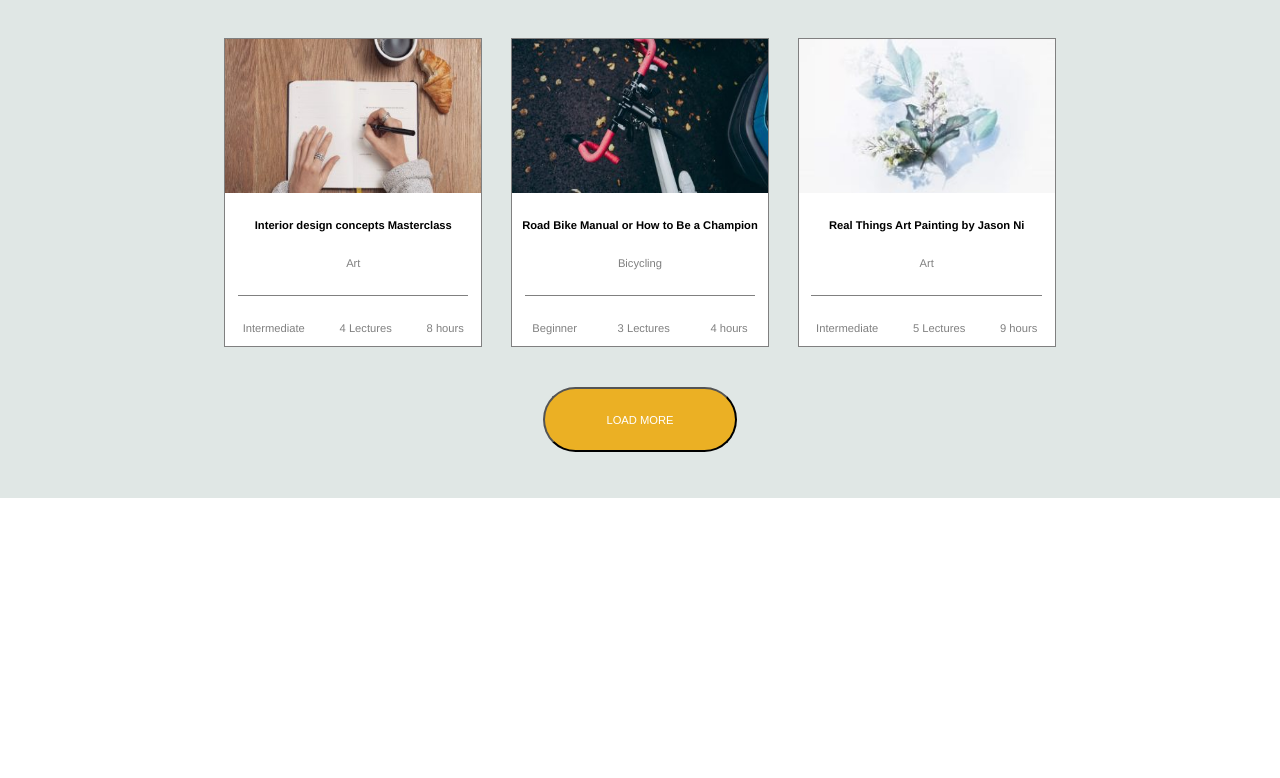
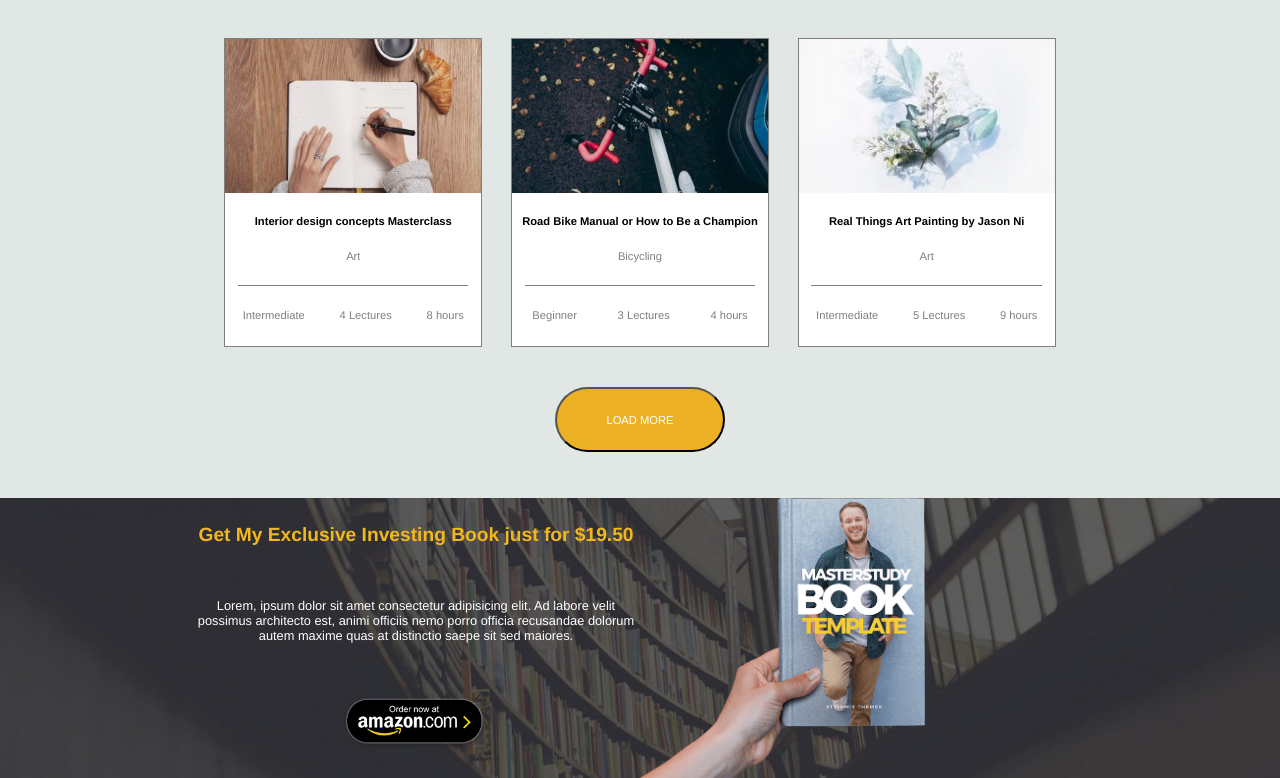
Before and after one commit to AndreaDeCeglia/proj-html-vuejs, a Vue app: page / in a window 1280 px wide. Shown: the part 1405-2183 px from the top of the page. Before the commit the page ends 1903 px from the top, so only its background shows below. Built offline with nearby package versions, Linux system fonts and the light colour scheme.

Commit message:
getMyBook section done

```diff
--- a/src/components/MainComp.vue
+++ b/src/components/MainComp.vue
@@ -24,7 +24,7 @@
       <!-- jumbotron closure -->
 
       <!-- founder presentation's section -->
-      <section id="founder" class="container-70 flex-row justify-around align-start margin80-0 padding-2">
+      <section id="founder" class="container-70 flex-row justify-between align-start margin80-0 padding-2">
         <!-- left part -->
         <div id="founderLeft" class="basis-39">
             <h2>
@@ -64,6 +64,39 @@
 
       </section>
       <!-- new courses closure -->
+
+      <!-- get my book section -->
+      <section id="getMyBook">
+
+        <div class="container-70 flex-row justify-center align-end">
+                    <!-- left part with amazon's link for buying the book -->
+            <div id="bookLeft" class="basis-50 flex-column justify-around align-center margin-top50">
+                <div>
+                    <h2>
+                        Get My Exclusive Investing Book just for $19.50
+                    </h2>
+                </div>
+                <div>
+                    <p>
+                        Lorem, ipsum dolor sit amet consectetur adipisicing elit. Ad labore velit possimus architecto est, animi officiis nemo porro officia recusandae dolorum autem maxime quas at distinctio saepe sit sed maiores.
+                    </p>
+                </div>
+                <div>
+                    <a href="">
+                        <img src="./../assets/img/amazon.png" alt="">
+                    </a>
+                </div>
+
+            </div>
+
+            <!-- right part with the book's image -->
+            <div id="bookRight" class="basis-50">
+            </div>
+
+        </div>
+
+      </section>
+      <!-- get my book closure -->
     </main>
 </template>
 
@@ -145,11 +178,47 @@ export default {
 
     button{
         font-size: .7rem;
-        padding: 2% 5%;
+        padding: 2% 4%;
         border-radius: 50px;
         color: white;
         background-color: #EBB024;
     };
 };
 
+// ******* getMyBook Style ********
+#getMyBook{
+    width: 100%;
+    height: 280px;
+    background-image: url('./../assets/img/slider_1-1917x607-1914x606.jpg');
+    background-size: cover;
+    font-size: .8rem;
+
+    div.container-70{
+        height: 100%;
+
+        #bookLeft{
+            height: 100%;
+            h2{
+                color: #f2b71d;
+            };
+            p{
+                color: white;
+            };
+            a{
+                img{
+                    width: 60%;
+                };
+            };
+        };
+        #bookRight{
+            background-image: url('./../assets/img/book.png');
+            background-size: contain;
+            background-repeat: no-repeat;
+            height: 100%;
+        };
+    };
+
+
+};
+
 </style>
--- a/src/components/NewCourseCard.vue
+++ b/src/components/NewCourseCard.vue
@@ -14,13 +14,13 @@
     <div id="line"></div>
 
     <div id="buttomCard" class="flex-row justify-around align-center">
-        <div>
+        <div class="middle">
             {{ NewCourse.level }}
         </div>
-        <div>
+        <div class="middle">
             {{ NewCourse.lectures }}
         </div>
-        <div>
+        <div class="middle">
             {{ NewCourse.duration }}
         </div>
     </div>
@@ -63,7 +63,7 @@ export default {
 
     #buttomCard{
         color: grey;
-        margin-bottom: 5%;
+        margin-bottom: 10%;
     };
 };
 
```
Also changed, not shown: src/assets/img/amazon.png (added), src/assets/img/slider_1-1917x607-1914x606.jpg (added).
